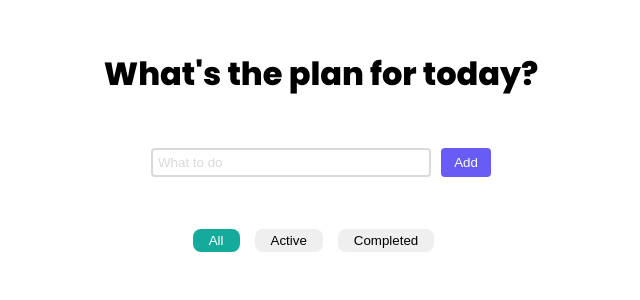
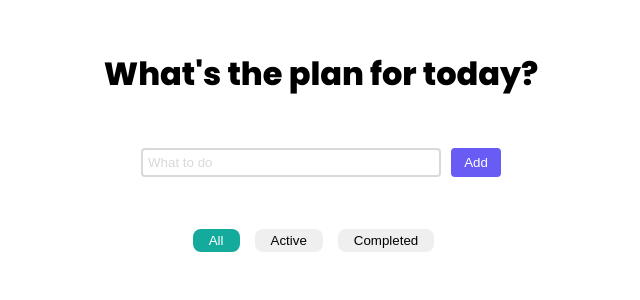
Before and after one commit to tasyaadila03/to-do-list, a React (Create React App) app: page / in a window 1280 px wide. Shown: the top 300 px of the page, without its empty margins (319-959 px from the left). Built offline with nearby package versions, Linux system fonts and the light colour scheme.

Commit message:
update style

```diff
--- a/src/styles/AddTodo.css
+++ b/src/styles/AddTodo.css
@@ -10,7 +10,7 @@
   border: 2px solid #d9d9d9;
   border-radius: 4px;
   margin-right: 10px;
-  width: 280px;
+  width: 300px;
 }
 .add-todo input::placeholder {
   color: #d9d9d9;
--- a/src/styles/Todo.css
+++ b/src/styles/Todo.css
@@ -41,13 +41,13 @@
   width: 70%;
 }
 .todo .icon {
-  font-size: 20px;
+  font-size: 16px;
   float: right;
   padding: 0 10px 0 10px;
 }
 
 .todo .icon2 {
-  font-size: 20px;
+  font-size: 16px;
   float: right;
 }
 
```
